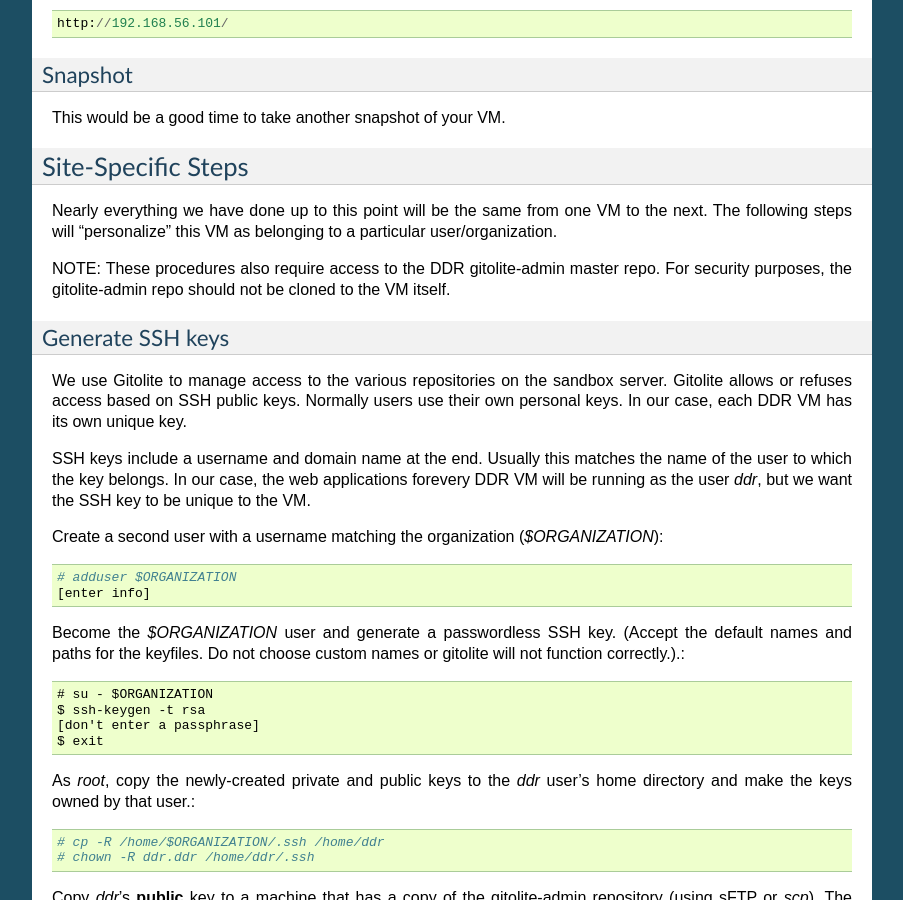
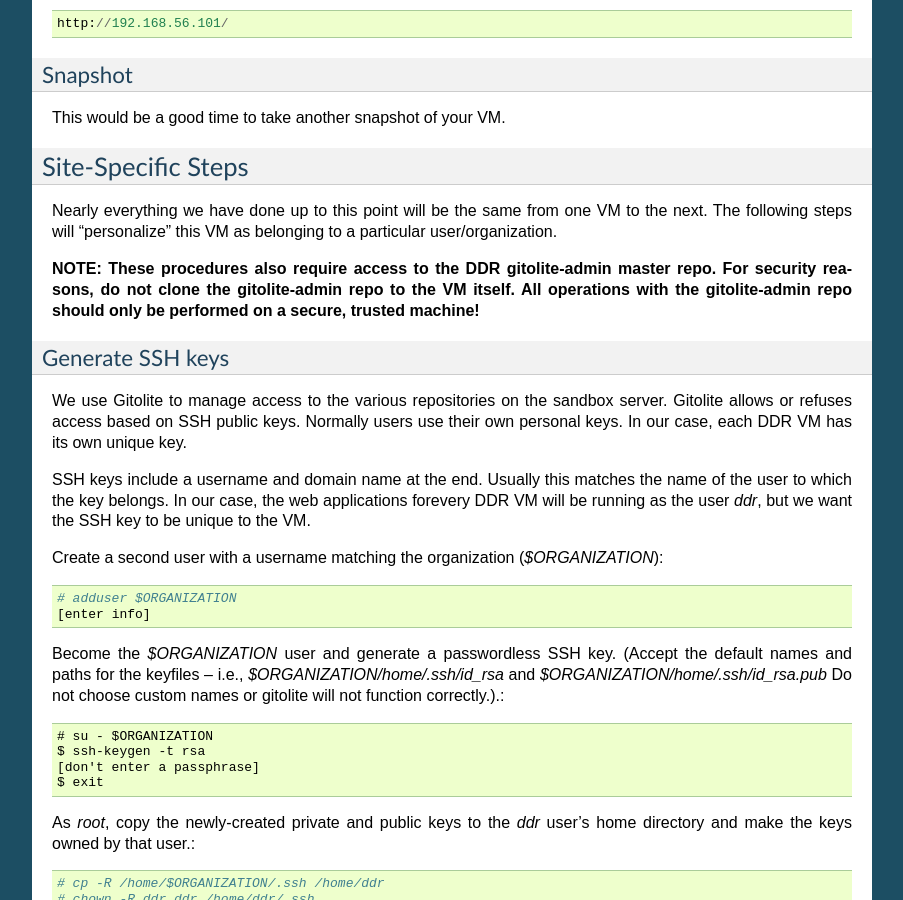
Before and after one commit to denshoproject/ddr-manual, a Sphinx documentation site: the page built from source/admins/workstations/create-workstation-vm.rst, in a window 1280 px wide and 900 px high, scrolled down 8672 px. Shown: the whole window, without its empty margins (198-1101 px from the left). Built offline with Sphinx 7.4.7, drawn with Linux system fonts in a browser that asks for light colours.

Commit message:
Update create-workstation-vm.rst
Added additional warnings about security of gitolite-admin repo and naming ssh keys

```diff
--- a/source/admins/workstations/create-workstation-vm.rst
+++ b/source/admins/workstations/create-workstation-vm.rst
@@ -556,7 +556,7 @@ Site-Specific Steps
 Nearly everything we have done up to this point will be the same from one VM to the next.
 The following steps will "personalize" this VM as belonging to a particular user/organization.
 
-NOTE: These procedures also require access to the DDR gitolite-admin master repo. For security purposes, the gitolite-admin repo should not be cloned to the VM itself.
+**NOTE: These procedures also require access to the DDR gitolite-admin master repo. For security reasons, do not clone the gitolite-admin repo to the VM itself. All operations with the gitolite-admin repo should only be performed on a secure, trusted machine!**
 
 
 
@@ -575,7 +575,7 @@ Create a second user with a username matching the organization (`$ORGANIZATION`)
     # adduser $ORGANIZATION
     [enter info]
 
-Become the `$ORGANIZATION` user and generate a passwordless SSH key. (Accept the default names and paths for the keyfiles. Do not choose custom names or gitolite will not function correctly.).::
+Become the `$ORGANIZATION` user and generate a passwordless SSH key. (Accept the default names and paths for the keyfiles -- i.e., `$ORGANIZATION/home/.ssh/id_rsa` and `$ORGANIZATION/home/.ssh/id_rsa.pub` Do not choose custom names or gitolite will not function correctly.).::
 
     # su - $ORGANIZATION
     $ ssh-keygen -t rsa
```
